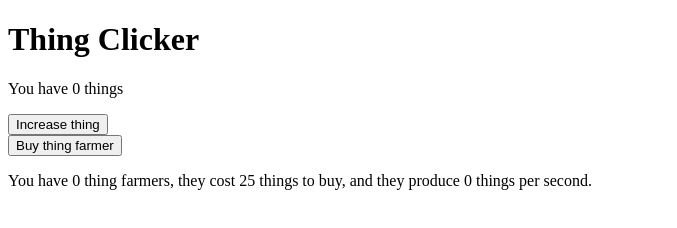
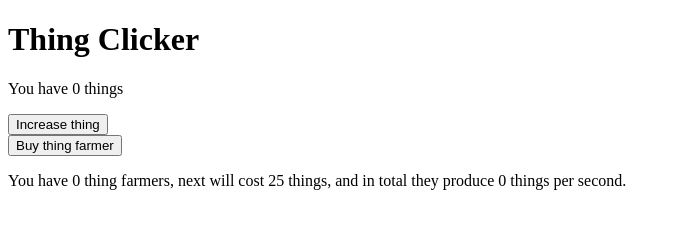
Before and after one commit to ArcheusCal/idle-game, a plain HTML site: page index.html in a window 1280 px wide. Shown: the whole page, without its empty margins (0-677 px from the left). Drawn offline with Linux system fonts and the light colour scheme.

Commit message:
Wording changes

```diff
--- a/index.html
+++ b/index.html
@@ -20,7 +20,7 @@
   <button class="main button" type="button" onClick="clickThing(1)" margin-bottom:400px>Increase thing</button> <br>
   <button class="buy button" type="button" onClick="buyProduction('farmer')" margin-bottom:100px>Buy thing farmer</button>
 
-  <p>You have <span id="farmerdisplay">0</span> thing farmers, they cost <span id="farmercost">25</span> things to buy, and they produce <span id="farmerprodpersecond">0</span> things per second.</p>
+  <p>You have <span id="farmerdisplay">0</span> thing farmers, next will cost <span id="farmercost">25</span> things, and in total they produce <span id="farmerprodpersecond">0</span> things per second.</p>
 </main>
 
 
```
